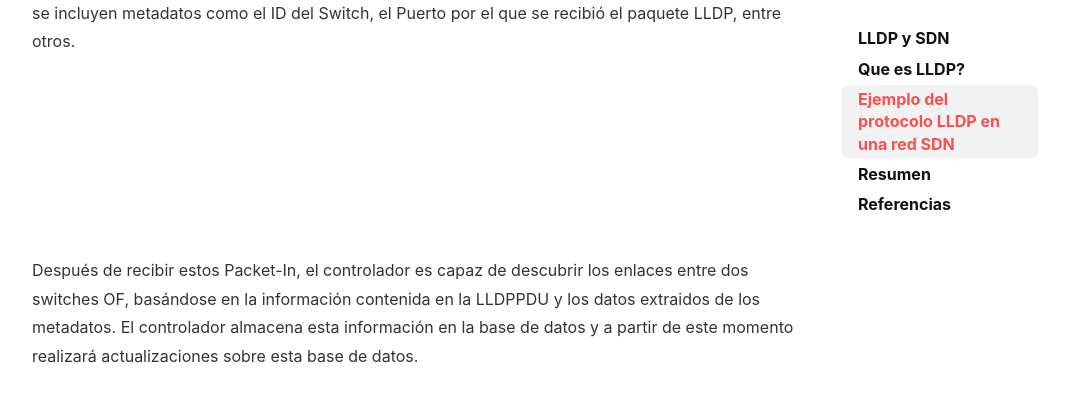
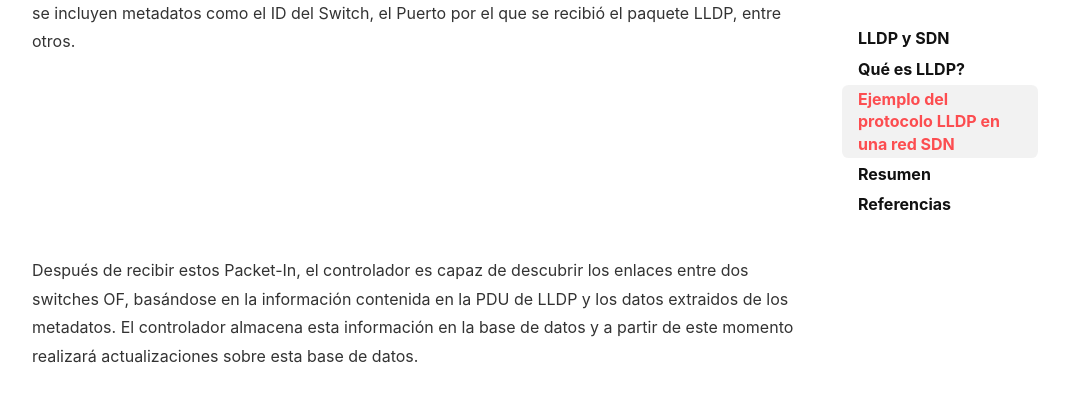
Before and after one commit to lopezalvar/lopezalvar.github.io, a Jekyll site: the page built from _posts/2018-05-26-lldp.md, in a window 1280 px wide and 900 px high, scrolled down 2506 px. Shown: the top 398 px of the window, without its empty margins (105-1174 px from the left). Built offline with Jekyll 4.4.1, drawn with Linux system fonts in a browser that asks for light colours; nearby versions of some CDN libraries; some of the changed text lies outside the part shown.

Commit message:
Update 2018-05-26-lldp.md

````diff
--- a/_posts/2018-05-26-lldp.md
+++ b/_posts/2018-05-26-lldp.md
@@ -13,7 +13,7 @@ Link Layer Discovery Protocol.
 
 En las redes definidas por software el controlador tiene la responsabilidad de descubrir la topología de red así como de mantenerla actualizada. Para ello existen múltiples soluciones. Dependiendo del entorno se tiene que unas soluciones son válidas y otras no. Cuando en la red en la que se encuentra el controlador (o cluster de controladores) es puramente SDN una solución para descubrir la topología es usar LLDP.
 
-# Que es LLDP?
+# Qué es LLDP?
 
 LLDP es un protocolo de capa 2 que sirve para obtener la topología de una red. Es un protocolo en el que no hay mensajes del tipo pregunta-respuesta sino que solo hay un tipo de mensajes de tipo "anuncio". Este aspecto es importante porque en la práctica se traduce en que para obtener la topología de una red usando este protocolo va a ser necesario tener un agente que interrogue a los dispositivos sobre su estado para que con esta información pueda se pueda tener una topología de la red. En es caso de SDN este agente es el controlador e interroga a los dispositivos a través de mensajes Packet-In y Packet-Out.
 
@@ -76,7 +76,7 @@ Switch B ->> Controlador : Packet_In(LLDP(SwitchC ID,puerto1 ID),Metadata(Switch
 Switch C ->> Controlador : Packet_In(LLDP(SwitchB ID,puerto2 ID),Metadata(SwitchC ID,puerto1 ID))
 ```
 
-Después de recibir estos Packet-In, el controlador es capaz de descubrir los enlaces entre dos switches OF, basándose en la información contenida en la LLDPPDU y los datos extraidos de los metadatos. El controlador almacena esta información en la base de datos y a partir de este momento realizará actualizaciones sobre esta base de datos.
+Después de recibir estos Packet-In, el controlador es capaz de descubrir los enlaces entre dos switches OF, basándose en la información contenida en la PDU de LLDP y los datos extraidos de los metadatos. El controlador almacena esta información en la base de datos y a partir de este momento realizará actualizaciones sobre esta base de datos.
 
 Este proceso se repite todos y cada uno de los switches disponibles en la red. Además el proceso entero de descubrimiento de la topología se realiza periódicamente en ciclos de 5 segundos.
 
````
